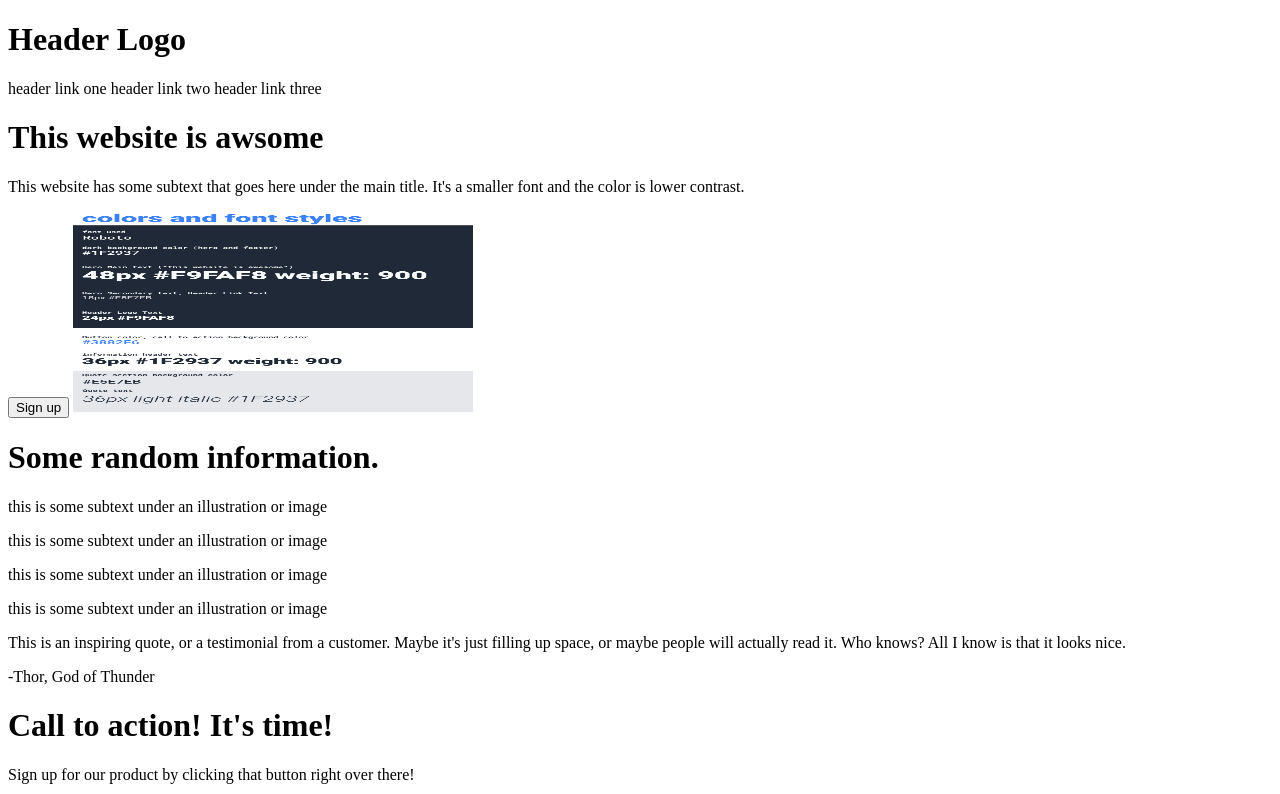
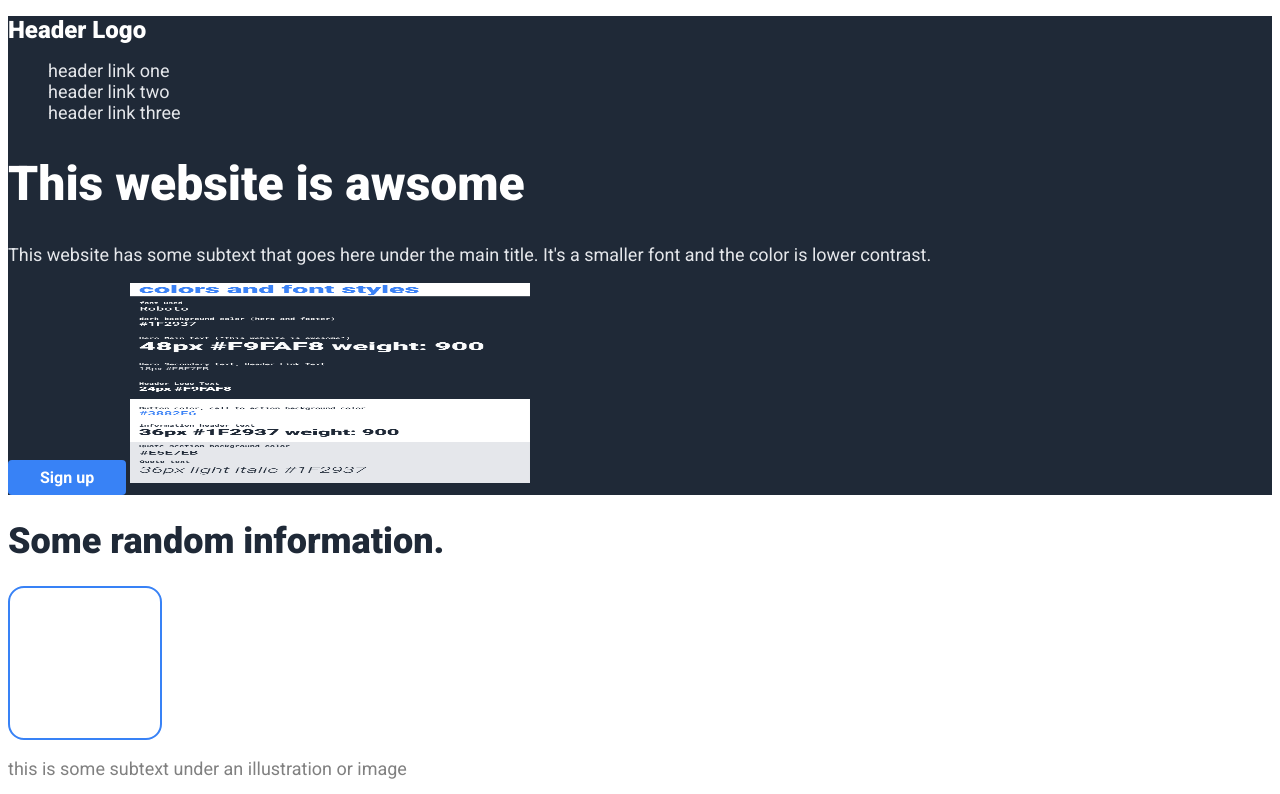
Before and after one commit to CricketCSFS/odin-landing-page, a plain HTML site: page index.html in a window 1280 px wide. Shown: the top 794 px of the page. Drawn offline with Linux system fonts and the light colour scheme.

Commit message:
Add basic styling

```diff
--- a/index.html
+++ b/index.html
@@ -4,18 +4,24 @@
     <meta charset="UTF-8">
     <meta name="viewport" content="width=device-width, initial-scale=1.0">
     <title>Document</title>
+    <link rel="preconnect" href="https://fonts.googleapis.com">
+    <link rel="preconnect" href="https://fonts.gstatic.com" crossorigin>
+    <link href="https://fonts.googleapis.com/css2?family=Roboto:ital,wght@0,100;0,300;0,400;0,500;0,700;0,900;1,100;1,300;1,400;1,500;1,700;1,900&display=swap" rel="stylesheet">
+    <link href="./styles.css" rel="stylesheet">
 </head>
 <body>
     <div class="first">
         <div class="header">
             <h1 class="header-logo">Header Logo</h1>
-            <a class="secondary">header link one</a>
-            <a class="secondary">header link two</a>
-            <a class="secondary">header link three</a>
+            <ul class="links">
+                <li><a href="" class="secondary">header link one</a></li>
+                <li><a href="" class="secondary">header link two</a></li>
+                <li><a href="" class="secondary">header link three</a></li>
+            </ul>
         </div>
 
         <div class="first-body">
-            <h1>This website is awsome</h1>
+            <h1 class="main-text">This website is awsome</h1>
             <p class="secondary">This website has some subtext that goes here under the main title. It's a smaller font and the color is lower contrast.</p>
             <button>Sign up</button>
             <img src="references/color-and-fonts.png" alt="placeholder image" height="200px" width="400px">
@@ -28,26 +34,26 @@
         <div class="holder">
             <div class="card">
                 <div class="square"></div>
-                <p class="secondary">this is some subtext under an illustration or image</p>
+                <p class="secondary gray">this is some subtext under an illustration or image</p>
             </div>
             <div class="card">
                 <div class="square"></div>
-                <p class="secondary">this is some subtext under an illustration or image</p>
+                <p class="secondary gray">this is some subtext under an illustration or image</p>
             </div>
             <div class="card">
                 <div class="square"></div>
-                <p class="secondary">this is some subtext under an illustration or image</p>
+                <p class="secondary gray">this is some subtext under an illustration or image</p>
             </div>
             <div class="card">
                 <div class="square"></div>
-                <p class="secondary">this is some subtext under an illustration or image</p>
+                <p class="secondary gray">this is some subtext under an illustration or image</p>
             </div>
         </div>
     </div>
 
     <div class="third">
         <div class="testimonial">
-            <p class="quote">This is an inspiring quote, or a testimonial from a customer. Maybe it's just filling up space, or maybe people will actually read it. Who knows? All I know is that it looks nice.</p>
+            <p class="quote"> <i>This is an inspiring quote, or a testimonial from a customer. Maybe it's just filling up space, or maybe people will actually read it. Who knows? All I know is that it looks nice.</i></p>
             <p class="author">-Thor, God of Thunder</p>
         </div>
     </div>
--- a/styles.css
+++ b/styles.css
@@ -0,0 +1,95 @@
+.first {
+    background-color: #1F2937;
+}
+
+.third {
+    background-color: #E5E7EB;
+}
+
+.footer {
+    background-color: #1F2937;
+}
+
+.header-logo {
+    font-weight: 900;
+    font-size: 24px;
+}
+
+.main-text {
+    font-weight: 900;
+    font-size: 48px;
+}
+
+.secondary {
+    font-family: "Roboto";
+    font-size: 18px;
+    color: #E5E7EB;
+}
+
+.information-header {
+    font-weight: 900;
+    font-size: 36px;
+    color: #1F2937;
+}
+
+.quote {
+    color: #1F2937;
+    font-family: "Roboto";
+    font-weight: lighter;
+    font-size: 36px;
+}
+
+.author {
+    color: #1F2937;
+    font-weight: 900;
+}
+
+.call-to-action {
+    background-color: #3882F6;
+}
+
+.square {
+    height: 150px;
+    width: 150px;
+    border-radius: 16px;
+    border: 2px solid #3882F6;
+    background-color: white;
+}
+
+.gray {
+    color: grey;
+}
+
+.outline {
+    border: 2px solid white;
+}
+
+button {
+    background-color: #3882F6;
+    font-family: "Roboto";
+    font-weight: 700;
+    font-size: 16px;
+    border-radius: 4px;
+    border: none;
+    color: white;
+    padding: 8px 32px;
+}
+
+p {
+    font-family: "Roboto";
+    color: white;
+}
+
+h1 {
+    font-family: "Roboto";
+    color: white;
+}
+
+ul {
+    list-style-type: none;
+}
+
+a {
+    font-family: "Roboto";
+    text-decoration: none;
+}
```
